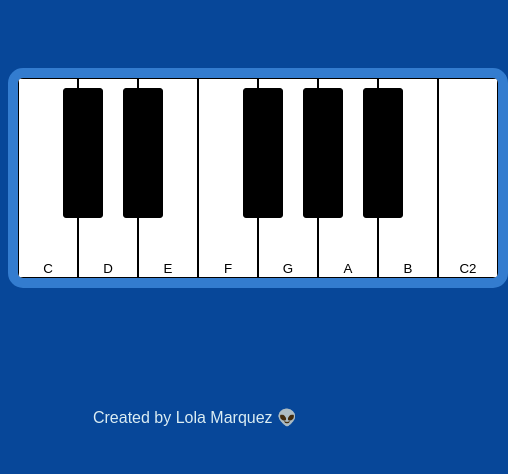
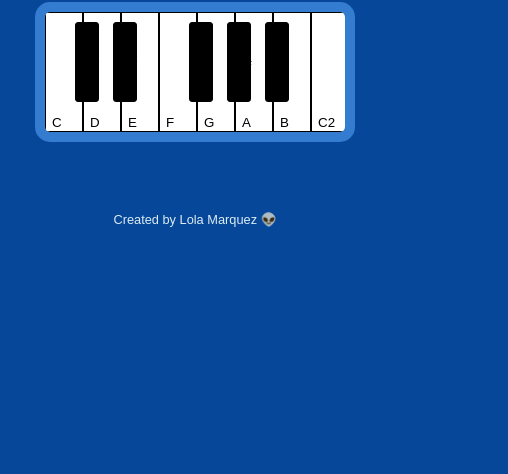
Before and after one commit to Lolisolera/nology-assignments, a website built with Vite: page keyverse-project/index.html in a window 390 px wide. Shown: the part 386-860 px from the top of the page, 508 px wide, since content can reach past the window. Built offline with nearby package versions, Linux system fonts and the light colour scheme.

Commit message:
responsive layout completed

```diff
--- a/keyverse-project/styles/_piano.scss
+++ b/keyverse-project/styles/_piano.scss
@@ -5,7 +5,7 @@
     height: 200px;
     margin: 20px auto;
     overflow: hidden;
-    position: relative;
+
 
     &__white-keys {
         display: flex;
@@ -13,7 +13,7 @@
     }
 
     &__black-keys {
-        position: absolute;
+        position: absolute; //keep the black kesy fixed in their postion
         top: 10px;
         display: flex;
         z-index: 2; // Black keys on top
@@ -27,12 +27,11 @@
         box-sizing: border-box;
         cursor: pointer;
         transition: background-color 0.1s ease-in-out;
-
+        text-align: center; // Center letters in the middle
 
         &--white {
             background-color: white;
-            display: flex; // Use flexbox for positioning
-            justify-content: center;
+            display: flex;
             align-items: flex-end; // Move letters to the bottom
 
             &:hover {
@@ -44,9 +43,9 @@
             width: 40px;
             height: 130px;
             background-color: black;
-            position: absolute;
+            border: 1px solid #000;
+            position: absolute; //fix black keys in their position
             cursor: pointer;
-            box-sizing: border-box;
             border-radius: 3px;
 
             &:hover {
@@ -55,24 +54,97 @@
         }
     }
 
-    // Positioning each black key
+    // Adjusted black key positions for desktop (default)
     &__key--black:nth-child(1) {
-        left: 45px; // C#
+        left: 43px; // C#
     }
 
     &__key--black:nth-child(2) {
-        left: 105px; // D#
+        left: 103px; // D#
     }
 
     &__key--black:nth-child(3) {
-        left: 225px; // F#
+        left: 223px; // F#
     }
 
     &__key--black:nth-child(4) {
-        left: 285px; // G#
+        left: 283px; // G#
     }
 
     &__key--black:nth-child(5) {
-        left: 345px; // A#
+        left: 343px; // A#
+    }
+
+    // Responsive design
+    @media (max-width: 923px) and (min-width: 525px) {
+        width: 380px; // Adjust piano width
+        height: 160px; // Adjust piano height
+
+        &__key {
+            width: 50px;
+            height: 160px;
+
+            &--black {
+                width: 30px;
+                height: 100px;
+
+                // Adjust black key positions for table size screens
+                &:nth-child(1) {
+                    left: 40px; // C#
+                }
+
+                &:nth-child(2) {
+                    left: 88px; // D#
+                }
+
+                &:nth-child(3) {
+                    left: 184px; // F#
+                }
+
+                &:nth-child(4) {
+                    left: 232px; // G#
+                }
+
+                &:nth-child(5) {
+                    left: 280px; // A#
+                }
+            }
+        }
+    }
+
+    @media (max-width: 524px) {
+        width: 300px; // Narrower piano width for mobile
+        height: 120px;
+
+        &__key {
+            width: 38px;
+            height: 120px;
+
+            &--black {
+                width: 24px;
+                height: 80px;
+
+                // black key positions for mobile
+                &:nth-child(1) {
+                    left: 30px; // C#
+                }
+
+                &:nth-child(2) {
+                    left: 68px; // D#
+                }
+
+                &:nth-child(3) {
+                    left: 144px; // F#
+                }
+
+                &:nth-child(4) {
+                    left: 182px; // G#
+                }
+
+                &:nth-child(5) {
+                    left: 220px; // A#
+                }
+            }
+        }
     }
 }
--- a/keyverse-project/styles/styles.scss
+++ b/keyverse-project/styles/styles.scss
@@ -1,6 +1,5 @@
 @use './_layout';
 @use './_piano';
-
 
 body {
     text-align: center;
@@ -8,16 +7,33 @@ body {
 }
 
 h1 {
-    font-size: 5rem;
+    font-size: 80px; // Default size for desktop
     color: #DBEDF3;
     font-family: "Arvo", cursive;
     text-shadow: 3px 0 #DA0463;
 
+    @media (max-width: 923px) and (min-width: 525px) {
+        font-size: 64px; //  medium screens
+    }
+
+    @media (max-width: 524px) {
+        font-size: 48px; //  mobile
+    }
 }
 
 footer {
     color: #DBEDF3;
     font-family: sans-serif;
     margin-top: 100px;
+    font-size: 19.2px; //  desktop size
 
+    @media (max-width: 923px) and (min-width: 525px) {
+        font-size: 16px; //  tablet screens
+        margin-top: 80px;
+    }
+
+    @media (max-width: 524px) {
+        font-size: 12.8px; //  mobile
+        margin-top: 50px;
+    }
 }
```
